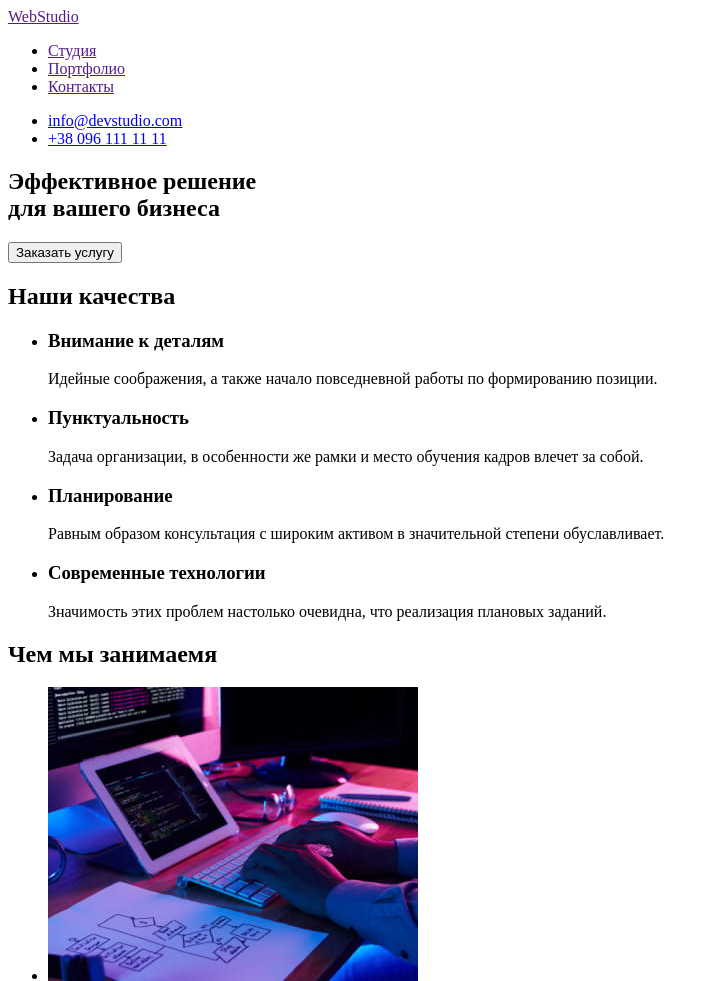
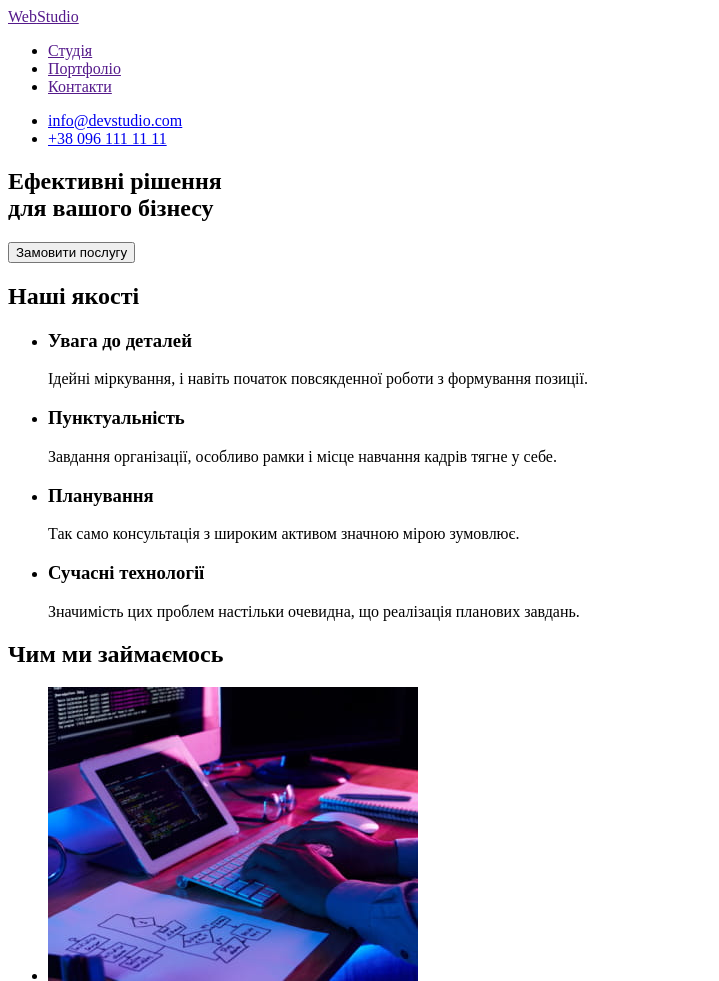
Before and after one commit to AndreyLytvynov/goit-markup-hw-01, a plain HTML site: page index.html in a window 1280 px wide. Shown: the top 981 px of the page, without its empty margins (0-719 px from the left). Drawn offline with Linux system fonts and the light colour scheme.

Commit message:
Змінена мова

```diff
--- a/index.html
+++ b/index.html
@@ -1,6 +1,5 @@
 <!DOCTYPE html>
 <html lang="ru">
-
   <head>
     <meta charset="UTF-8" />
     <meta http-equiv="X-UA-Compatible" content="IE=edge" />
@@ -15,9 +14,9 @@
       <a href="">Web<span>Studio</span></a>
       <nav>
         <ul>
-        <li><a href="">Студия</a></li>
-        <li><a href="">Портфолио</a></li>
-        <li><a href="">Контакты</a></li>
+          <li><a href="">Студія</a></li>
+          <li><a href="">Портфоліо</a></li>
+          <li><a href="">Контакти</a></li>
         </ul>
       </nav>
       <ul>
@@ -30,57 +29,49 @@
       <!-- Блок "герой"-->
       <section>
         <h1>
-        Эффективное решение <br />
-        для вашего бизнеса
+          Ефективні рішення <br />
+          для вашого бізнесу
         </h1>
-      <button type="button">Заказать услугу</button>
+        <button type="button">Замовити послугу</button>
       </section>
 
       <!-- Секция качества -->
       <section>
         <!-- Заголовок секции которого нет в макете (нужно будет скрыть) -->
-      <h2>Наши качества</h2>
+        <h2>Наші якості</h2>
         <ul>
           <li>
-          <h3>Внимание к деталям</h3>
-          <p>
-            Идейные соображения, а также начало повседневной работы по
-            формированию позиции.
-          </p>
+            <h3>Увага до деталей</h3>
+            <p>Ідейні міркування, і навіть початок повсякденної роботи з формування позиції.</p>
           </li>
           <li>
-          <h3>Пунктуальность</h3>
-          <p>
-            Задача организации, в особенности же рамки и место обучения
-            кадров влечет за собой.
-          </p>
+            <h3>Пунктуальність</h3>
+            <p>Завдання організації, особливо рамки і місце навчання кадрів тягне у себе.</p>
           </li>
           <li>
-          <h3>Планирование</h3>
-          <p>
-            Равным образом консультация с широким активом в значительной
-            степени обуславливает.
-          </p>
+            <h3>Планування</h3>
+            <p>Так само консультація з широким активом значною мірою зумовлює.</p>
           </li>
           <li>
-          <h3>Современные технологии</h3>
-          <p>
-            Значимость этих проблем настолько очевидна, что реализация
-            плановых заданий.
-          </p>
+            <h3>Сучасні технології</h3>
+            <p>Значимість цих проблем настільки очевидна, що реалізація планових завдань.</p>
           </li>
         </ul>
       </section>
 
       <!-- Секция Чем мы занимаеся -->
       <section>
-      <h2>Чем мы занимаемя</h2>
+        <h2>Чим ми займаємось</h2>
         <ul>
           <li>
             <img src="./images/box-1.jpg" alt="Мужчина занимается программирвоанием" width="370" />
           </li>
           <li>
-          <img src="./images/box-2.jpg" alt="Девушка синхронизирует телефон с компьютером" width="370" />
+            <img
+              src="./images/box-2.jpg"
+              alt="Девушка синхронизирует телефон с компьютером"
+              width="370"
+            />
           </li>
           <li>
             <img src="./images/box-3.jpg" alt="Планшет с палитрой цветов" width="370" />
@@ -94,24 +85,24 @@
         <ul>
           <li>
             <img src="./images/team-card-1.jpg" alt="Фото Игоря Демьяненко" width="270" />
-          <h3>Игорь Демьяненко</h3>
+            <h3>Ігор Дем'яненко</h3>
             <p>Product Designer</p>
           </li>
           <li>
             <img src="./images/team-card-2.jpg" alt="Фото Ольги Репиной" width="270" />
-          <h3>Ольга Репина</h3>
+            <h3>Ольга Репіна</h3>
             <p>Frontend Developer</p>
           </li>
 
           <li>
             <img src="./images/team-card-3.jpg" alt="Фото Николая Тарасова" width="270" />
-          <h3>Николай Тарасов</h3>
+            <h3>Микола Тарасов</h3>
             <p>Marketing</p>
           </li>
 
           <li>
             <img src="./images/team-card-4.jpg" alt="Фото Михаила Ермакова" width="270" />
-          <h3>Михаил Ермаков</h3>
+            <h3>Михайло Єрмаков</h3>
             <p>UI Designer</p>
           </li>
         </ul>
@@ -122,12 +113,11 @@
       <a href="">Web<span>Studio</span></a>
       <address>
         <ul>
-        <li><a href="">г. Киев, пр-т Леси Украинки, 26</a></li>
+          <li><a href="">м. Київ, пр-т Лесі Українки, 26</a></li>
           <li><a href="mailto:info@example.com">info@example.com</a></li>
           <li><a href="tel:+380991111111">+38 099 111 11 11</a></li>
         </ul>
       </address>
     </footer>
   </body>
-
 </html>
```
Lines whose indentation alone changed are shown as unchanged.
